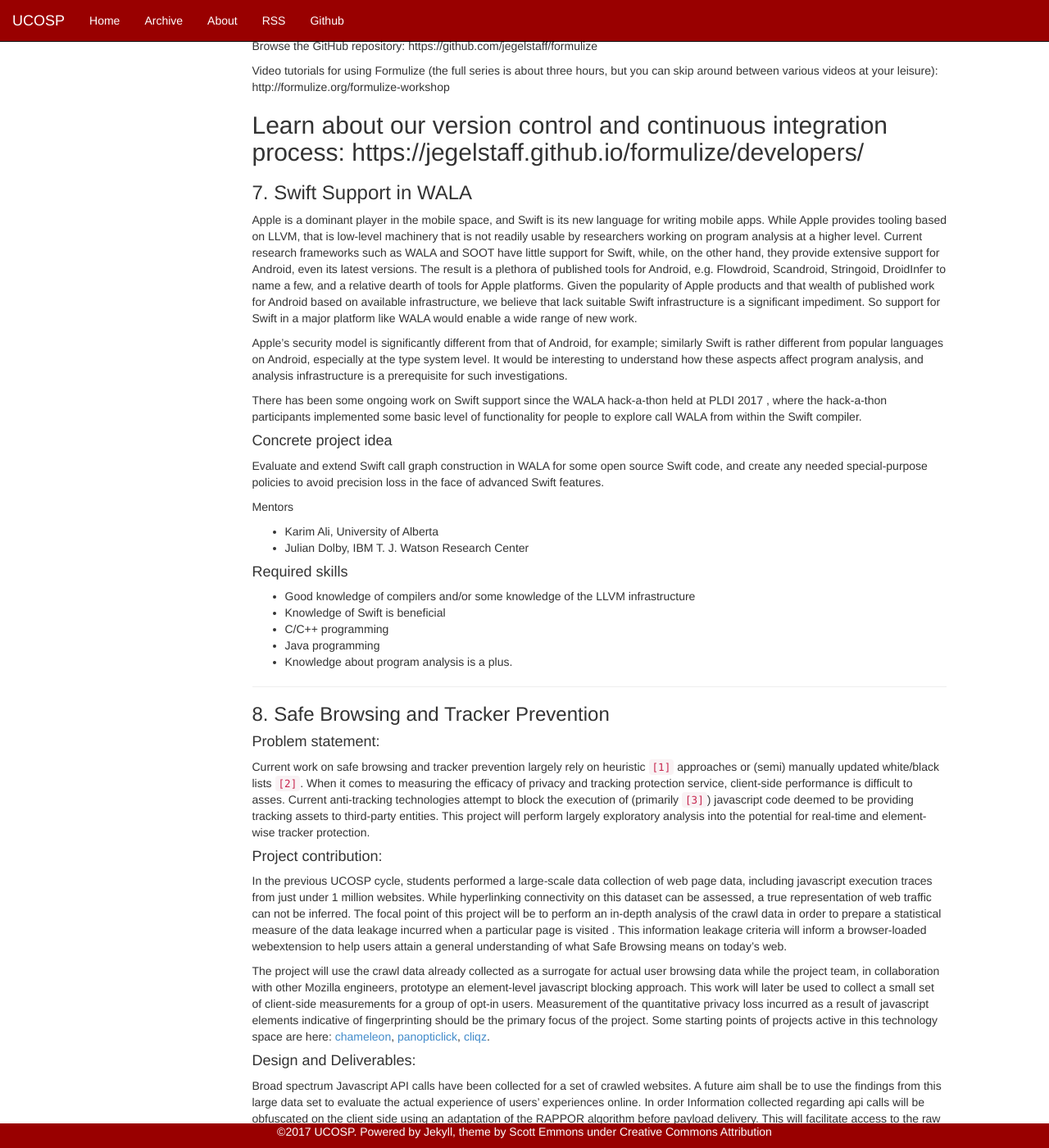
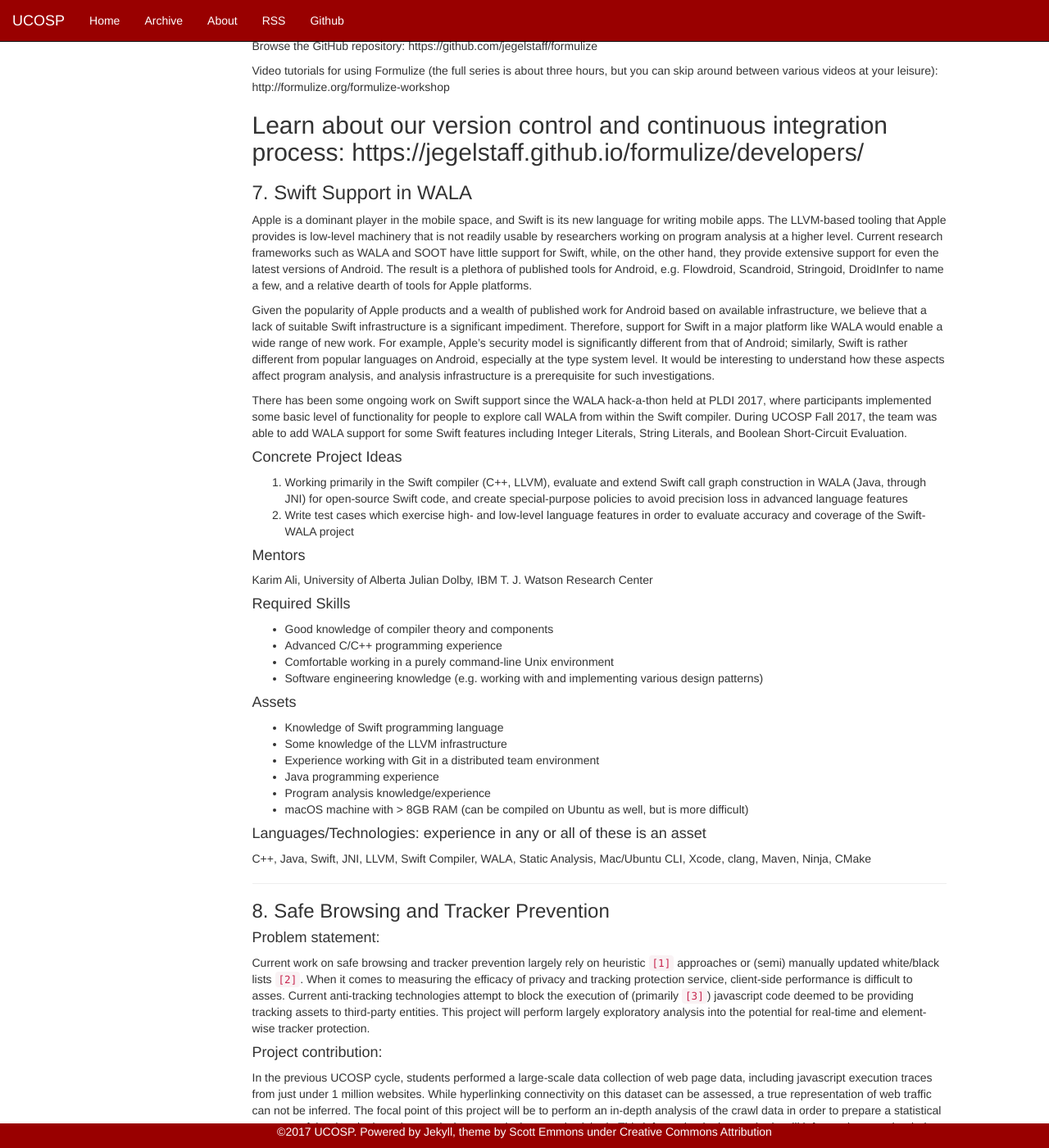
Before and after one commit to ucosp/ucosp.github.io, a Jekyll site: the page built from projects.md, in a window 1280 px wide and 1400 px high, scrolled down 3870 px. Shown: the whole window at 82% size. Built offline with Jekyll 4.4.1, drawn with Linux system fonts in a browser that asks for light colours.

Commit message:
updating projects

```diff
--- a/projects.md
+++ b/projects.md
@@ -175,28 +175,36 @@
 
 ### 7. Swift Support in WALA
 
-Apple is a dominant player in the mobile space, and Swift is its new language for writing mobile apps. While Apple provides tooling based on LLVM, that is low-level machinery that is not readily usable by researchers working on program analysis at a higher level. Current research frameworks such as WALA and SOOT have little support for Swift, while, on the other hand, they provide extensive support for Android, even its latest versions. The result is a plethora of published tools for Android, e.g. Flowdroid, Scandroid, Stringoid, DroidInfer to name a few, and a relative dearth of tools for Apple platforms.
-Given the popularity of Apple products and that wealth of published work for Android based on available infrastructure, we believe that lack suitable Swift infrastructure is a significant impediment. So support for Swift in a major platform like WALA would enable a wide range of new work.
+Apple is a dominant player in the mobile space, and Swift is its new language for writing mobile apps. The LLVM-based tooling that Apple provides is low-level machinery that is not readily usable by researchers working on program analysis at a higher level. Current research frameworks such as WALA and SOOT have little support for Swift, while, on the other hand, they provide extensive support for even the latest versions of Android. The result is a plethora of published tools for Android, e.g. Flowdroid, Scandroid, Stringoid, DroidInfer to name a few, and a relative dearth of tools for Apple platforms.
 
-Apple’s security model is significantly different from that of Android, for example; similarly Swift is rather different from popular languages on Android, especially at the type system level. It would be interesting to understand how these aspects affect program analysis, and analysis infrastructure is a prerequisite for such investigations.
+Given the popularity of Apple products and a wealth of published work for Android based on available infrastructure, we believe that a lack of suitable Swift infrastructure is a significant impediment. Therefore, support for Swift in a major platform like WALA would enable a wide range of new work. For example, Apple's security model is significantly different from that of Android; similarly, Swift is rather different from popular languages on Android, especially at the type system level. It would be interesting to understand how these aspects affect program analysis, and analysis infrastructure is a prerequisite for such investigations.
 
-There has been some ongoing work on Swift support since the WALA hack-a-thon held at  PLDI 2017 , where the hack-a-thon participants implemented some basic level of functionality for people to explore call WALA from within the Swift compiler.
+There has been some ongoing work on Swift support since the WALA hack-a-thon held at PLDI 2017, where participants implemented some basic level of functionality for people to explore call WALA from within the Swift compiler. During UCOSP Fall 2017, the team was able to add WALA support for some Swift features including Integer Literals, String Literals, and Boolean Short-Circuit Evaluation.
 
-#### Concrete project idea
+#### Concrete Project Ideas
+1. Working primarily in the Swift compiler (C++, LLVM), evaluate and extend Swift call graph construction in WALA (Java, through JNI) for open-source Swift code, and create special-purpose policies to avoid precision loss in advanced language features
+2. Write test cases which exercise high- and low-level language features in order to evaluate accuracy and coverage of the Swift-WALA project
 
-Evaluate and extend Swift call graph construction in WALA for some open source Swift code, and create any needed special-purpose policies to avoid precision loss in the face of advanced Swift features.
+#### Mentors
+Karim Ali, University of Alberta
+Julian Dolby, IBM T. J. Watson Research Center
 
-Mentors
+#### Required Skills
+ * Good knowledge of compiler theory and components
+ * Advanced C/C++ programming experience
+ * Comfortable working in a purely command-line Unix environment
+ * Software engineering knowledge (e.g. working with and implementing various design patterns)
 
- * Karim Ali, University of Alberta
- * Julian Dolby, IBM T. J. Watson Research Center
+#### Assets
+ * Knowledge of Swift programming language
+ * Some knowledge of the LLVM infrastructure
+ * Experience working with Git in a distributed team environment
+ * Java programming experience
+ * Program analysis knowledge/experience
+ * macOS machine with > 8GB RAM (can be compiled on Ubuntu as well, but is more difficult)
 
-#### Required skills
- * Good knowledge of compilers and/or some knowledge of the LLVM infrastructure
- * Knowledge of Swift is beneficial
- * C/C++ programming
- * Java programming
- * Knowledge about program analysis is a plus.
+#### Languages/Technologies: experience in any or all of these is an asset
+C++, Java, Swift, JNI, LLVM, Swift Compiler, WALA, Static Analysis, Mac/Ubuntu CLI, Xcode, clang, Maven, Ninja, CMake
 
 ---
 
```
